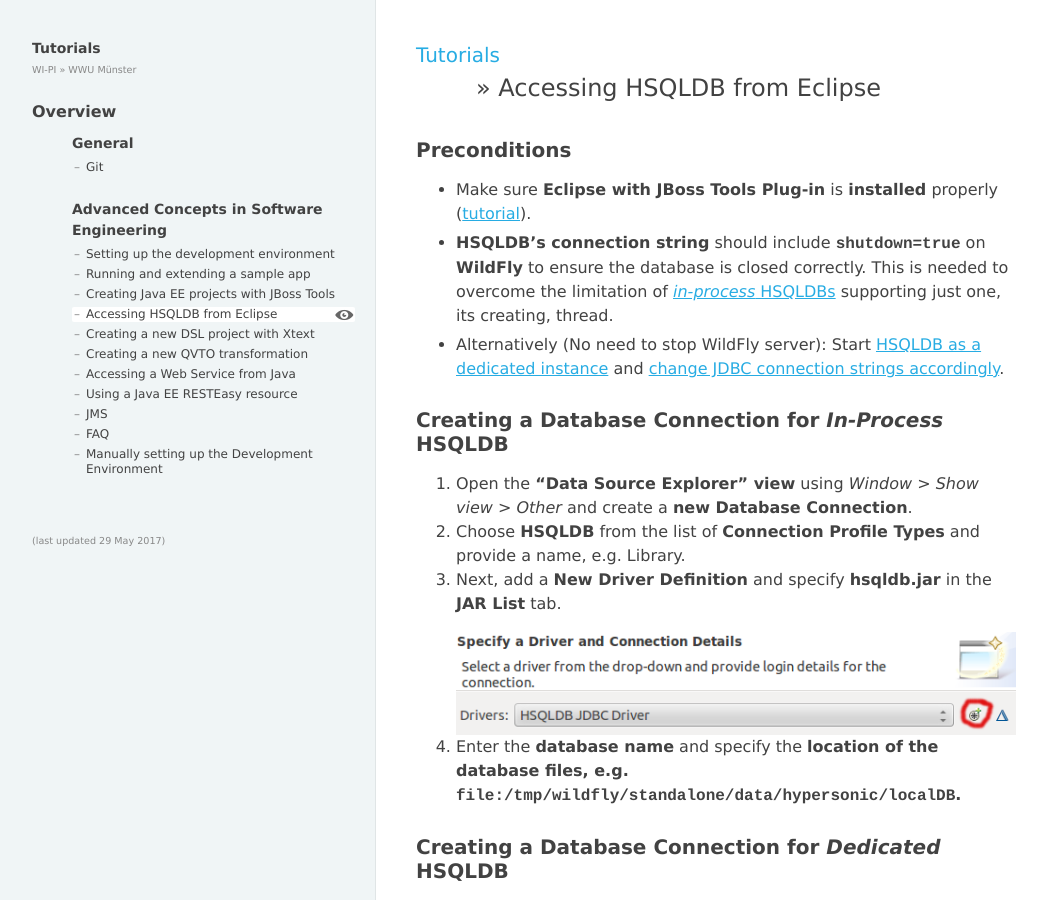
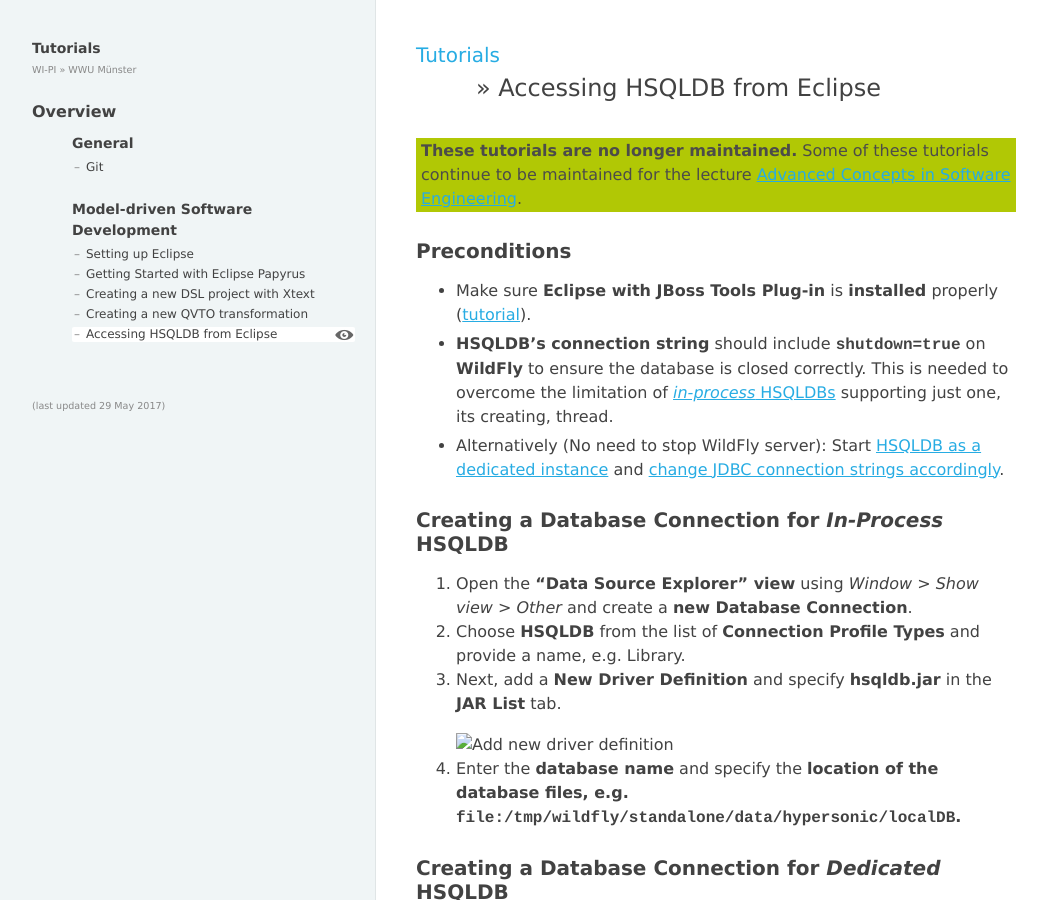
Before and after one commit to wwu-pi/tutorials, a Jekyll site: the page built from lectures/mdsd/05_tutorial_db_java.md, in a window 1280 px wide and 900 px high. Shown: the whole window, without its empty margins (8-1055 px from the left). Built offline with Jekyll 4.4.1, drawn with Linux system fonts in a browser that asks for light colours; some of the changed lines change nothing that is shown.

Commit message:
Cleanup unnecessary tutorial

```diff
--- a/lectures/acse/030_tutorial_db_java.md
+++ b/lectures/mdsd/05_tutorial_db_java.md
@@ -1,5 +1,5 @@
 ---
-layout: recipe
+layout: recipe-merged-into-acse
 title: Accessing HSQLDB from Eclipse
 ---
 
```
